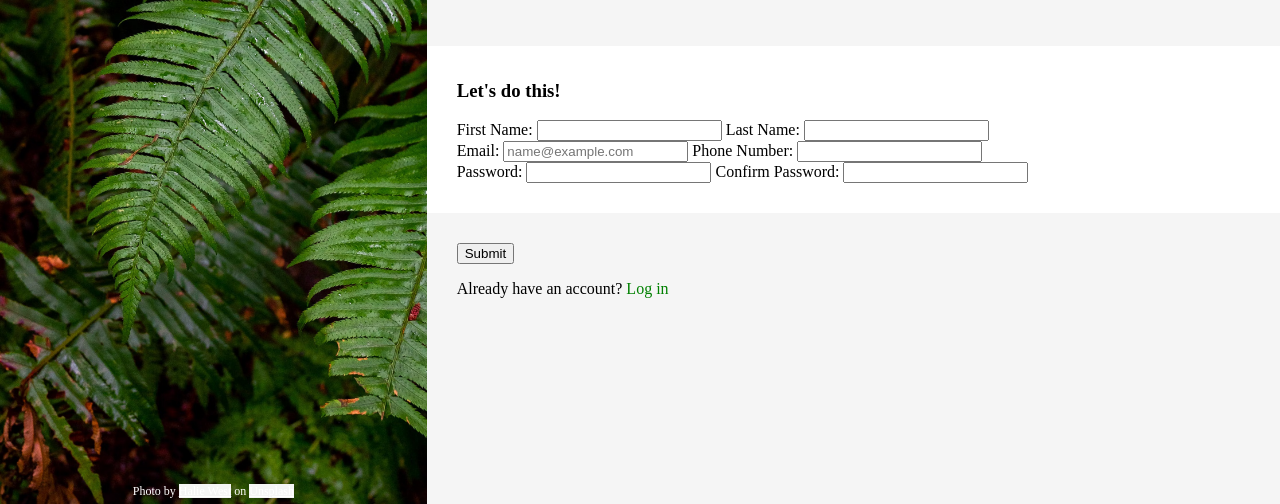
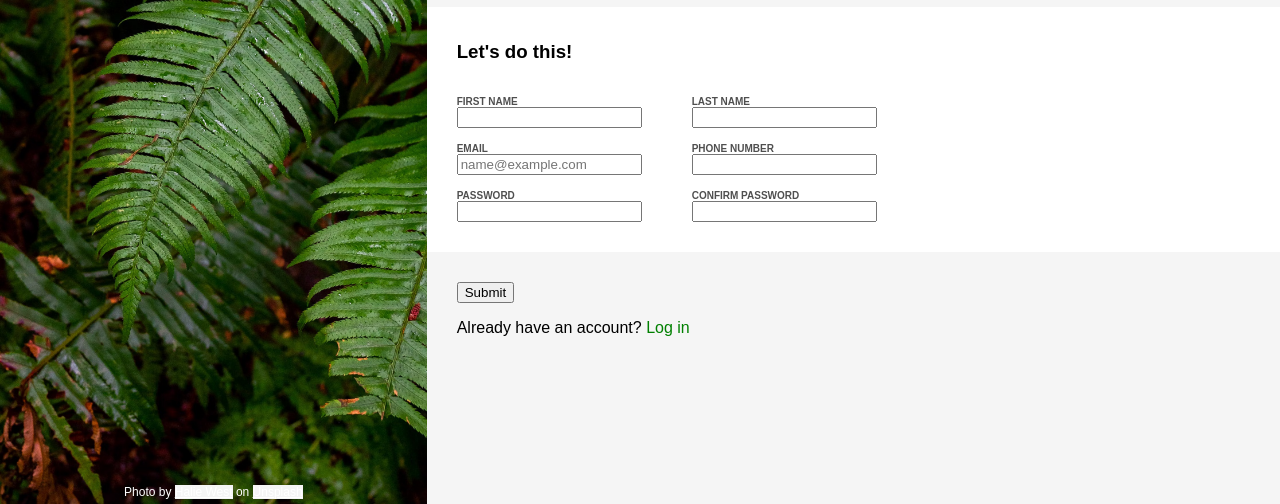
Before and after one commit to HanXD345/sign-up-form, a plain HTML site: page index.html in a window 1280 px wide. Shown: the part 296-800 px from the top of the page. Drawn offline with Linux system fonts and the light colour scheme.

Commit message:
Further improve spacing and organization

```diff
--- a/index.html
+++ b/index.html
@@ -31,27 +31,39 @@
 						<div class="form-input">
 							<h3>Let's do this!</h3>
 							<div>
-								<label for="first_name">First Name:</label>
-								<input type="text" name="first_name" id="first_name">
+								<div>
+									<label for="first_name">FIRST NAME</label>
+									<input type="text" name="first_name" id="first_name">
+								</div>
 
-								<label for="last_name">Last Name:</label>
-								<input type="text" name="last_name" id="last_name">
+								<div>
+									<label for="last_name">LAST NAME</label>
+									<input type="text" name="last_name" id="last_name">
+								</div>
 							</div>
 
 							<div>
-								<label for="user_email">Email:</label>
-								<input type="email" name="user_email" id="user_email" placeholder="name@example.com">
+								<div>
+									<label for="user_email">EMAIL</label>
+									<input type="email" name="user_email" id="user_email" placeholder="name@example.com">
+								</div>
 
-								<label for="user_phone_number">Phone Number:</label>
-								<input type="text" name="user_phone_number" id="user_phone_number">
+								<div>
+									<label for="user_phone_number">PHONE NUMBER</label>
+									<input type="text" name="user_phone_number" id="user_phone_number">
+								</div>
 							</div>
 
 							<div>
-								<label for="user_password">Password:</label>
-								<input type="password" name="user_password" id="user_password">
+								<div>
+									<label for="user_password">PASSWORD</label>
+									<input type="password" name="user_password" id="user_password">
+								</div>
 
-								<label for="user_confirm_password">Confirm Password:</label>
-								<input type="password" name="user_confirm_password" id="user_confirm_password">
+								<div>
+									<label for="user_confirm_password">CONFIRM PASSWORD</label>
+									<input type="password" name="user_confirm_password" id="user_confirm_password">
+								</div>
 							</div>
 						</div>
 
--- a/styles.css
+++ b/styles.css
@@ -1,6 +1,10 @@
 @font-face {
     font-family: "Norse-Bold";
     src: url('static/Norse-Bold.otf');
+}
+
+* {
+    font-family: Arial, Helvetica, sans-serif;
 }
 
 body, a {
@@ -84,3 +88,20 @@ form > input,
 .form > p {
     margin-left: 30px;
 }
+
+label {
+    display: flex;
+    flex-direction: column;
+    font-size:10px;
+    color: rgb(79, 79, 79);
+    font-weight: bold;
+}
+
+.form-input > div {
+    display: flex;
+    gap: 50px;
+}
+
+.form-input > div:not(:first-child) {
+    padding-top: 15px;
+}
```
